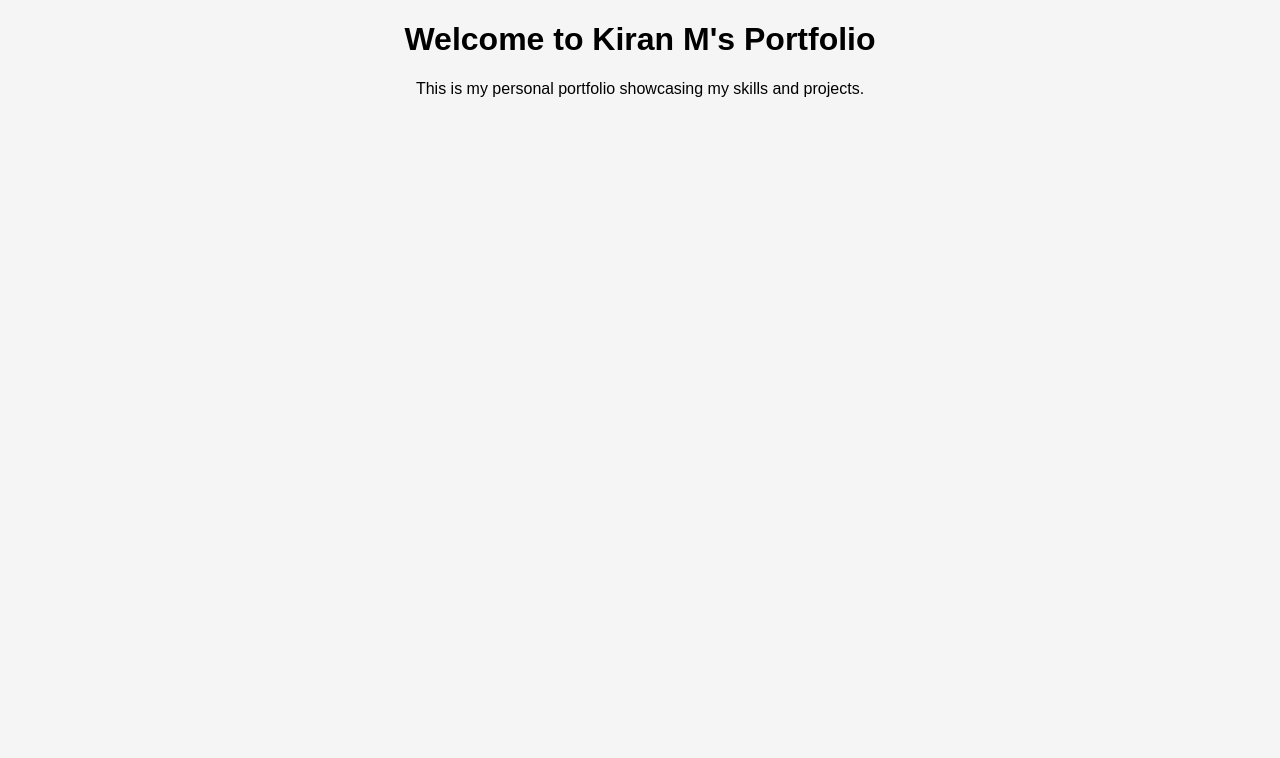
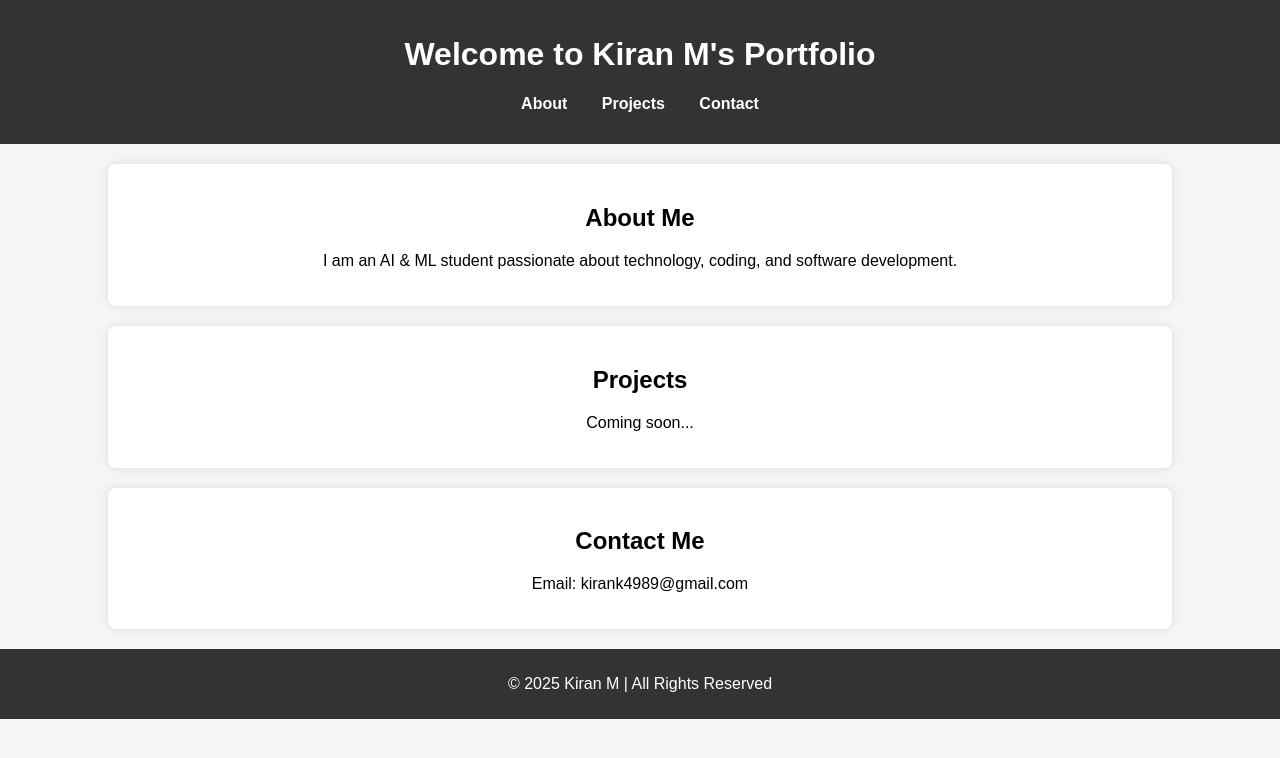
Before and after one commit to kiran05-stack/kiran-portfolio, a plain HTML site: page index.html in a window 1280 px wide. Drawn offline with Linux system fonts and the light colour scheme.

Commit message:
Update index.html

```diff
--- a/index.html
+++ b/index.html
@@ -7,7 +7,34 @@
     <link rel="stylesheet" href="styles.css">
 </head>
 <body>
-    <h1>Welcome to Kiran M's Portfolio</h1>
-    <p>This is my personal portfolio showcasing my skills and projects.</p>
+    <header>
+        <h1>Welcome to Kiran M's Portfolio</h1>
+        <nav>
+            <ul>
+                <li><a href="#about">About</a></li>
+                <li><a href="#projects">Projects</a></li>
+                <li><a href="#contact">Contact</a></li>
+            </ul>
+        </nav>
+    </header>
+
+    <section id="about">
+        <h2>About Me</h2>
+        <p>I am an AI & ML student passionate about technology, coding, and software development.</p>
+    </section>
+
+    <section id="projects">
+        <h2>Projects</h2>
+        <p>Coming soon...</p>
+    </section>
+
+    <section id="contact">
+        <h2>Contact Me</h2>
+        <p>Email: kirank4989@gmail.com</p>
+    </section>
+
+    <footer>
+        <p>© 2025 Kiran M | All Rights Reserved</p>
+    </footer>
 </body>
 </html>
```
